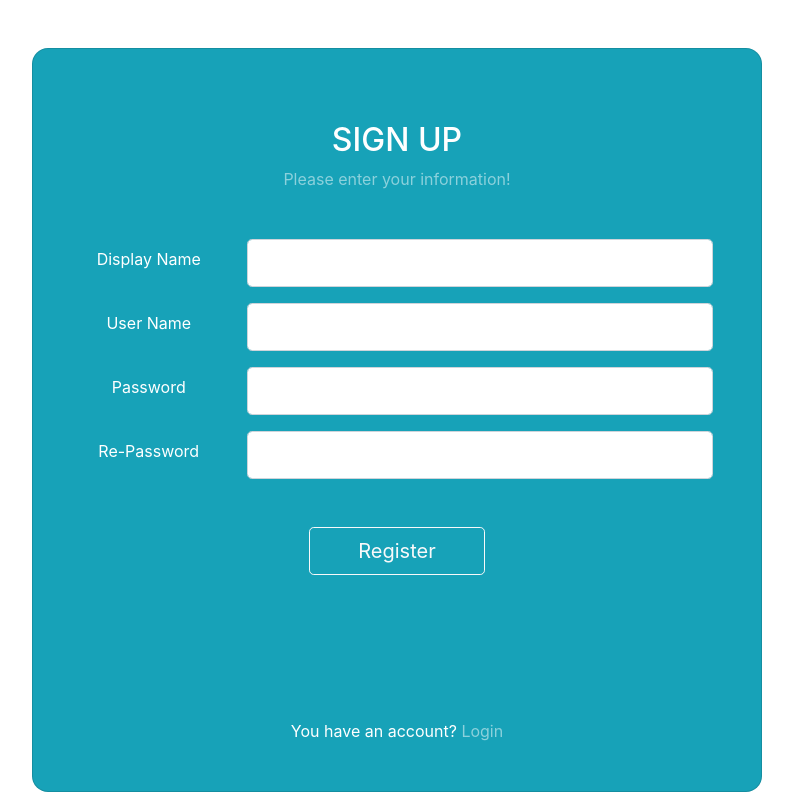
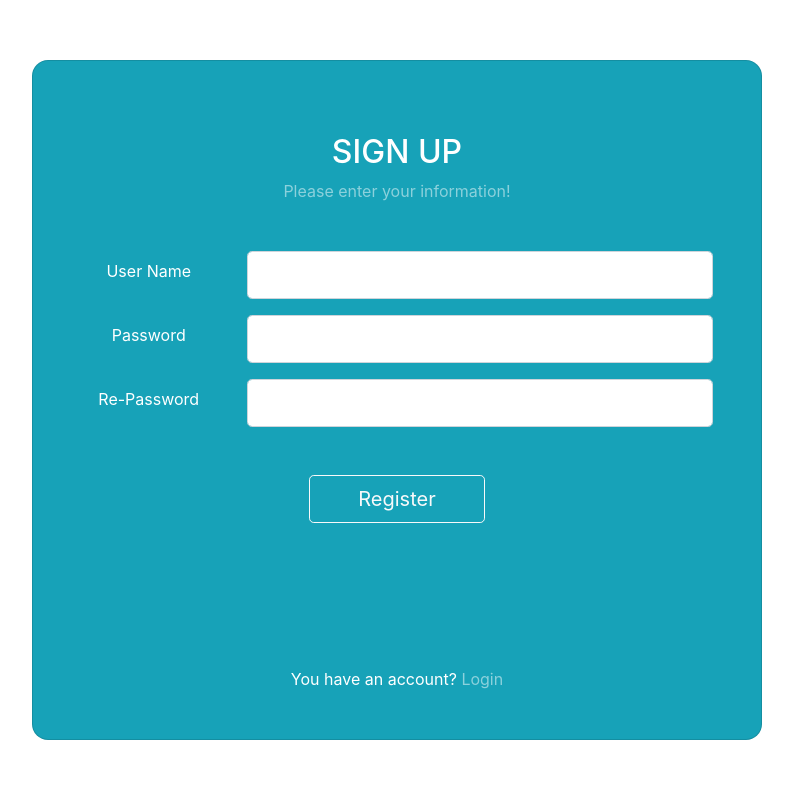
Before and after one commit to thq-quan/CNWEB_CSE485, a PHP site: page /CNWEB_CSE485/Register/register.php in a window 1280 px wide. Shown: the whole page, without its empty margins (243-1036 px from the left). Run offline with PHP 8.4, Linux system fonts and the light colour scheme; some libraries are stand-ins or nearby versions.

Commit message:
edit register

```diff
--- a/Register/register.php
+++ b/Register/register.php
@@ -1,10 +1,8 @@
 <?php
     require_once ('../db/dbhelper.php');
     session_start();
-    if (isset($_POST['submit']) && $_POST["ten"] != ''
-    && $_POST["tk"] != '' && $_POST["mk"] != '' && $_POST["mk1"] != '')
+    if (isset($_POST['submit']) && $_POST["tk"] != '' && $_POST["mk"] != '' && $_POST["mk1"] != '')
     {
-        $displayname = $_POST["ten"];
         $username   = $_POST["tk"];
         $password   =($_POST["mk"]);
         $repassword = ($_POST["mk1"]);
@@ -31,7 +29,7 @@
 
             else if($password==$repassword){
                 $password = password_hash($password, PASSWORD_DEFAULT);
-                $sql="insert into user(displayname,username,password) values('$displayname','$username','$password')";
+                $sql="insert into user(username,password) values('$username','$password')";
                  // print($sql);
                  // exit();
                 select($sql);
@@ -73,14 +71,6 @@
                                 <form method="POST">
                                     <div class="row mb-3">
                                         <div class="col-3 form-outline form-white my-auto">
-                                            <label class="form-label">Display Name</label>
-                                        </div>
-                                        <div class="col-9 form-outline form-white my-auto">
-                                            <input type="text" name="ten" class="form-control form-control-lg">
-                                        </div>
-                                    </div>
-                                    <div class="row mb-3">
-                                        <div class="col-3 form-outline form-white my-auto">
                                             <label class="form-label">User Name</label>
                                         </div>
                                         <div class="col-9 form-outline form-white my-auto">
```
